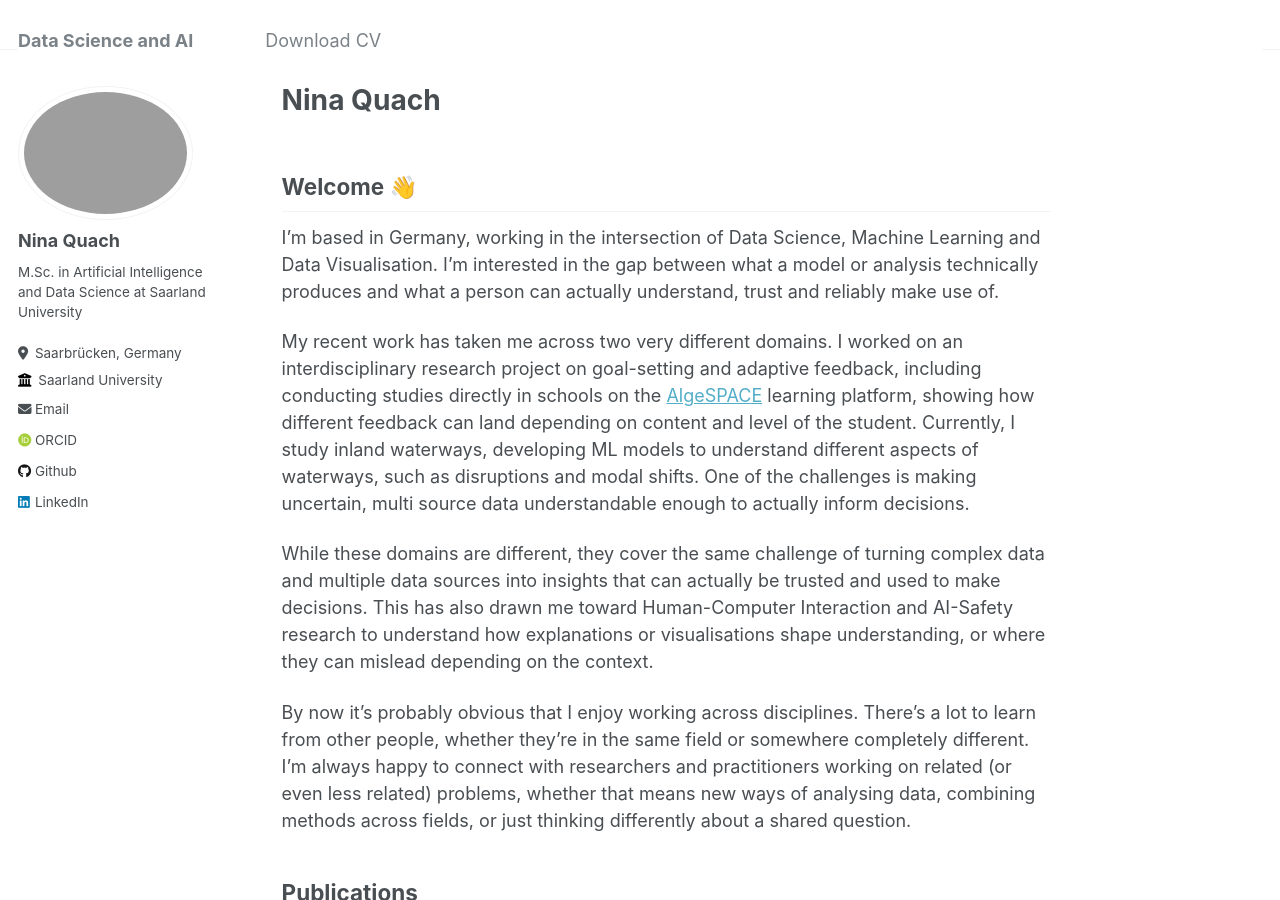
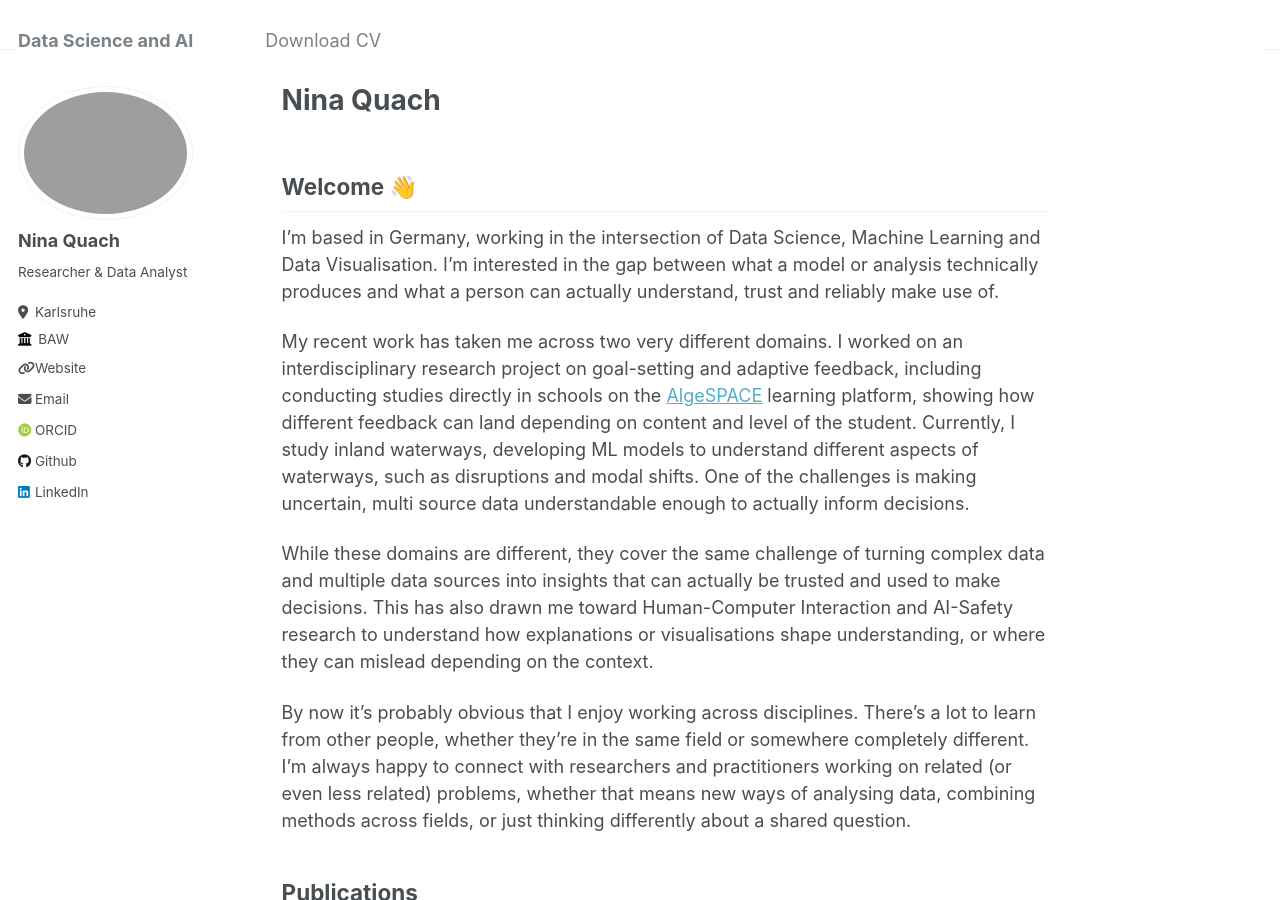
Before and after one commit to q-nina/q-nina.github.io, a Jekyll site: the page built from _pages/about.md, in a window 1280 px wide and 900 px high. Built offline with Jekyll 4.4.1, drawn with Linux system fonts in a browser that asks for light colours; some web fonts are replaced.

Commit message:
Update personal information in _config.yml

```diff
--- a/_config.yml
+++ b/_config.yml
@@ -24,11 +24,11 @@ author:
   avatar           : "profile.png"
   name             : "Nina Quach"
   pronouns         : # example: "she/her"
-  bio              : "M.Sc. in Artificial Intelligence and Data Science at Saarland University"
-  location         : "Saarbrücken, Germany"
-  employer         : "Saarland University"
-  uri              : # URL
-  email            : "s8niquac@uni-saarland.de"
+  bio              : "Researcher & Data Analyst"
+  location         : "Karlsruhe"
+  employer         : "BAW"
+  uri              : "https://www.baw.de/de/home/home.html" # URL
+  email            : "nina.quach@baw.de"
 
   # Academic websites
   arxiv            : # URL - Update with the correct link to your profile
```
